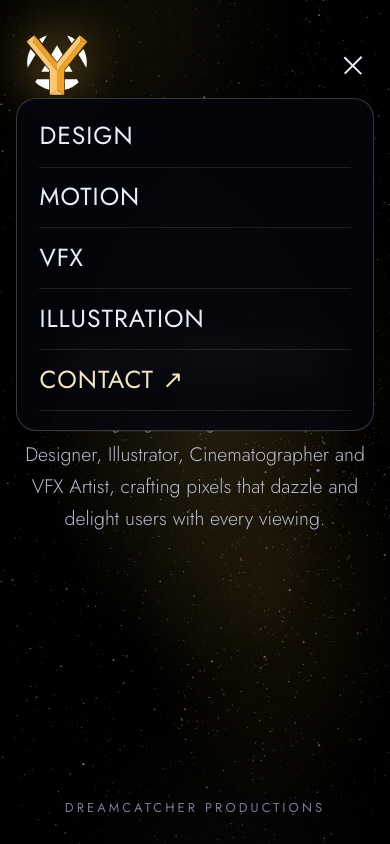
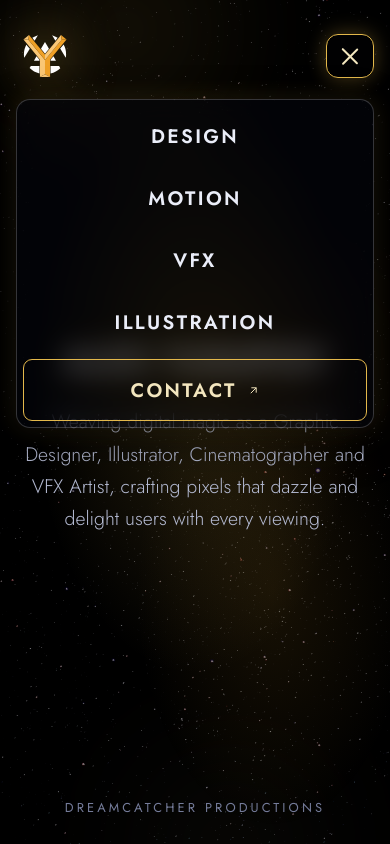
Before and after one commit to alexyusupovtech/alexyusupovtech.github.io, an Astro site: page / in a window 390 px wide. Both pictures are taken after a click on the button "Open menu". Built offline with nearby package versions, Linux system fonts and the light colour scheme; Astro itself is replaced by a stand-in of ours.

Commit message:
Prettier mobile nav matching desktop pill

```diff
--- a/src/components/Header.astro
+++ b/src/components/Header.astro
@@ -41,9 +41,12 @@
   <div class="mobile-menu" data-mobile-menu hidden>
     <nav aria-label="Mobile">
       {nav.map((item) => (
-        <a href={item.href} class="mobile-link" data-menu-close>{item.label}</a>
+        <a href={item.href} class={`mobile-link${isActive(item.href) ? " is-active" : ""}`} data-menu-close>{item.label}</a>
       ))}
-      <a href="/contact" class="mobile-link mobile-link--contact" data-menu-close>Contact ↗</a>
+      <a href="/contact" class={`mobile-link mobile-link--contact${isActive("/contact") ? " is-active" : ""}`} data-menu-close>
+        Contact
+        <svg width="13" height="13" viewBox="0 0 24 24" fill="none" stroke="currentColor" stroke-width="1.8" aria-hidden="true"><path d="M7 17L17 7M8 7h9v9"/></svg>
+      </a>
     </nav>
   </div>
 </header>
@@ -193,43 +196,85 @@
   }
   .contact-btn:hover { transform: scale(1.06); }
 
+  /* Hamburger — styled as a pill to match the desktop nav */
   .menu-toggle {
     display: none;
-    flex-direction: column; justify-content: center; gap: 6px;
-    width: 42px; height: 42px;
-    background: none; border: none; cursor: pointer;
+    flex-direction: column; justify-content: center; align-items: center; gap: 5px;
+    width: 48px; height: 44px;
+    padding: 0;
+    background: color-mix(in srgb, var(--bg) 22%, transparent);
+    border: 1px solid var(--line-strong);
+    border-radius: 12px;
+    -webkit-backdrop-filter: saturate(160%) blur(2px);
+    backdrop-filter: saturate(160%) blur(2px);
+    cursor: pointer;
+    transition: border-color 0.3s var(--ease), box-shadow 0.4s var(--ease);
   }
   .menu-toggle span {
-    display: block; height: 1.5px; width: 24px;
-    background: var(--text); margin-inline: auto;
-    transition: transform 0.3s var(--ease), opacity 0.3s var(--ease);
+    display: block; height: 1.6px; width: 22px; border-radius: 2px;
+    background: var(--text);
+    transition: transform 0.3s var(--ease), background 0.3s var(--ease);
   }
-  .menu-toggle.is-open span:first-child { transform: translateY(3.75px) rotate(45deg); }
-  .menu-toggle.is-open span:last-child { transform: translateY(-3.75px) rotate(-45deg); }
+  .menu-toggle:hover, .menu-toggle.is-open {
+    border-color: var(--accent);
+    box-shadow: 0 0 20px rgba(var(--accent-rgb),0.32);
+  }
+  .menu-toggle.is-open span { background: var(--accent-ink); }
+  .menu-toggle.is-open span:first-child { transform: translateY(3.3px) rotate(45deg); }
+  .menu-toggle.is-open span:last-child { transform: translateY(-3.3px) rotate(-45deg); }
 
+  /* Dropdown panel — matches the desktop nav pill (border, blur, gold glow) */
   .mobile-menu {
-    margin-top: 0.6rem;
+    margin-top: 0.7rem;
     border: 1px solid var(--line-strong);
-    border-radius: 20px;
+    border-radius: 14px;
     overflow: hidden;
-    background: color-mix(in srgb, var(--bg) 92%, transparent);
-    -webkit-backdrop-filter: blur(14px); backdrop-filter: blur(14px);
+    background: color-mix(in srgb, var(--bg) 55%, transparent);
+    -webkit-backdrop-filter: saturate(160%) blur(14px);
+    backdrop-filter: saturate(160%) blur(14px);
+    box-shadow: 0 14px 44px rgba(0,0,0,0.45), 0 0 26px rgba(var(--accent-rgb),0.14);
+    animation: menuIn 0.28s var(--ease);
   }
-  .mobile-menu nav { display: flex; flex-direction: column; padding: 0.5rem 1.4rem 1.2rem; }
+  @keyframes menuIn {
+    from { opacity: 0; transform: translateY(-8px); }
+    to   { opacity: 1; transform: none; }
+  }
+  .mobile-menu nav { display: flex; flex-direction: column; padding: 0.4rem; gap: 0.15rem; }
   .mobile-link {
+    display: flex;
+    align-items: center;
+    justify-content: center;
+    gap: 0.5em;
     font-family: var(--font-display);
+    font-weight: 600;
     text-transform: uppercase;
-    letter-spacing: 0.04em;
-    font-size: var(--step-2);
-    padding: 0.6rem 0;
-    border-bottom: 1px solid var(--line);
+    letter-spacing: 0.12em;
+    font-size: var(--step-1);
+    color: var(--text);
+    padding: 0.85rem 1rem;
+    border-radius: 9px;
+    transition: color 0.3s var(--ease), text-shadow 0.3s var(--ease), background 0.3s var(--ease), border-color 0.3s var(--ease);
   }
-  .mobile-link--contact { color: var(--accent-ink); }
+  .mobile-link:hover, .mobile-link.is-active {
+    color: #FFE08A;
+    text-shadow: 0 0 18px rgba(var(--accent-rgb),0.7);
+    background: color-mix(in srgb, var(--accent) 8%, transparent);
+  }
+  .mobile-link--contact {
+    margin-top: 0.35rem;
+    border: 1px solid var(--accent);
+    color: var(--accent-ink);
+  }
+  .mobile-link--contact:hover {
+    background: color-mix(in srgb, var(--accent) 16%, transparent);
+    box-shadow: 0 0 20px rgba(var(--accent-rgb),0.3);
+  }
 
   @media (max-width: 860px) {
     .nav { display: none; }
     .contact-btn { display: none; }
     .menu-toggle { display: flex; }
     .header-inner { grid-template-columns: 1fr auto; }
+    .brand-logo { width: 58px; height: 58px; }
   }
 </style>
```
